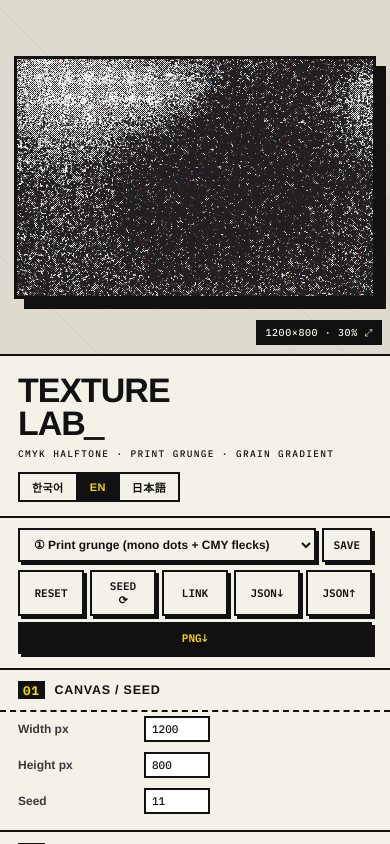
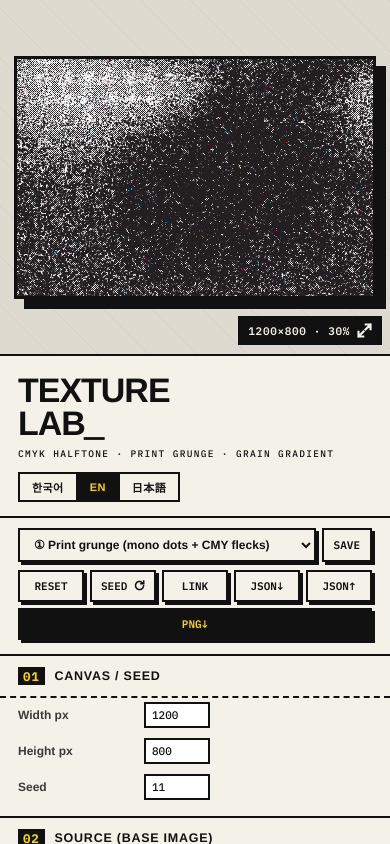
Before and after one commit to ktseo41/texture-lab, a website built with Vite: page index.html in a window 390 px wide. Built offline with nearby package versions, Linux system fonts and the light colour scheme; a web font is replaced by a local one.

Commit message:
fix: 시드·확대 아이콘을 화살표 굵기에 맞춘 SVG로 교체, 버튼 줄바꿈 방지
Co-Authored-By: Claude Fable 5.1 <noreply@anthropic.com>
Claude-Session: https://claude.ai/code/session_01DMnpsCoQE3EWcSBdRJaKHX

```diff
--- a/index.html
+++ b/index.html
@@ -14,7 +14,7 @@
 <div id="stage">
   <canvas id="view"></canvas>
   <div id="busy" data-i18n="busy">RENDERING…</div>
-  <div id="zoomInfo" aria-hidden="true"></div>
+  <div id="zoomInfo" aria-hidden="true"><span id="zoomText"></span><svg class="ico" viewBox="0 0 12 12"><path d="M7 1.2h3.8V5M10.8 1.2 6.8 5.2M5 10.8H1.2V7M1.2 10.8l4-4"/></svg></div>
 </div>
 
 <div id="resizer" role="separator" aria-orientation="vertical"></div>
@@ -38,7 +38,7 @@
     </div>
     <div class="btnrow">
       <button id="reset" data-i18n-title="title.reset">RESET</button>
-      <button id="rndSeed" data-i18n-title="title.rndSeed">SEED ⟳</button>
+      <button id="rndSeed" data-i18n-title="title.rndSeed">SEED <svg class="ico" viewBox="0 0 12 12" aria-hidden="true"><path d="M10.4 6.2a4.4 4.4 0 1 1-1.5-3.5"/><path d="M10.6 1v3.1H7.5"/></svg></button>
       <button id="share" data-i18n-title="title.share">LINK</button>
       <button id="saveJson" data-i18n-title="title.saveJson">JSON↓</button>
       <button id="loadJson" data-i18n-title="title.loadJson">JSON↑</button>
--- a/src/main.js
+++ b/src/main.js
@@ -45,12 +45,13 @@ function requestRender(){
 /* ---------- mobile preview: tap toggles fit <-> actual size ---------- */
 const stage = document.getElementById('stage');
 const zoomInfo = document.getElementById('zoomInfo');
+const zoomText = document.getElementById('zoomText');
 const mobileMQ = window.matchMedia('(max-width: 768px)');
 
 function updateZoomInfo(){
   if(!view.width) return;
   const pct = Math.round(view.clientWidth / view.width * 100);
-  zoomInfo.textContent = `${view.width}×${view.height} · ${pct}% ⤢`;
+  zoomText.textContent = `${view.width}×${view.height} · ${pct}%`;
 }
 new ResizeObserver(updateZoomInfo).observe(view);
 
--- a/src/styles/base.css
+++ b/src/styles/base.css
@@ -61,6 +61,12 @@ button, select{
   border:var(--btn-border);
 }
 select{ font-family:var(--font); font-size:12px; }
+button{ white-space:nowrap; }
+/* inline icons: stroke weight matched to the bold mono arrows (↓ ↑) */
+.ico{
+  width:1em; height:1em; vertical-align:-.12em; flex:none;
+  fill:none; stroke:currentColor; stroke-width:1.7; stroke-linecap:square; stroke-linejoin:miter;
+}
 input[type=file].file{ font-size:10px; color:var(--dim); max-width:190px; }
 
 /* ---------- groups ---------- */
@@ -187,8 +193,9 @@ input[type=range]::-moz-range-thumb{
   /* fixed so they stay put while the stage scrolls */
   #busy{ position:fixed; }
   #zoomInfo{
-    display:block; position:fixed; right:8px; top:calc(42dvh - 34px); z-index:4;
-    padding:6px 9px; font-family:var(--mono); font-size:10px; letter-spacing:.06em;
+    display:flex; align-items:center; gap:7px;
+    position:fixed; right:8px; top:calc(42dvh - 38px); z-index:4;
+    padding:7px 10px; font-family:var(--mono); font-size:11px; font-weight:600; letter-spacing:.06em;
     background:var(--status-bg); color:var(--status-fg); cursor:pointer;
     font-variant-numeric:tabular-nums;
   }
@@ -199,6 +206,8 @@ input[type=range]::-moz-range-thumb{
     width:auto !important; min-width:0; max-width:none;
     border-top:var(--group-sep);
   }
+  #zoomInfo .ico{ width:15px; height:15px; }
+  .btnrow button{ padding-left:6px; padding-right:6px; }
   #masthead h1{ font-size:22px; }
   input[type=file].file{ max-width:100%; }
 }
```
